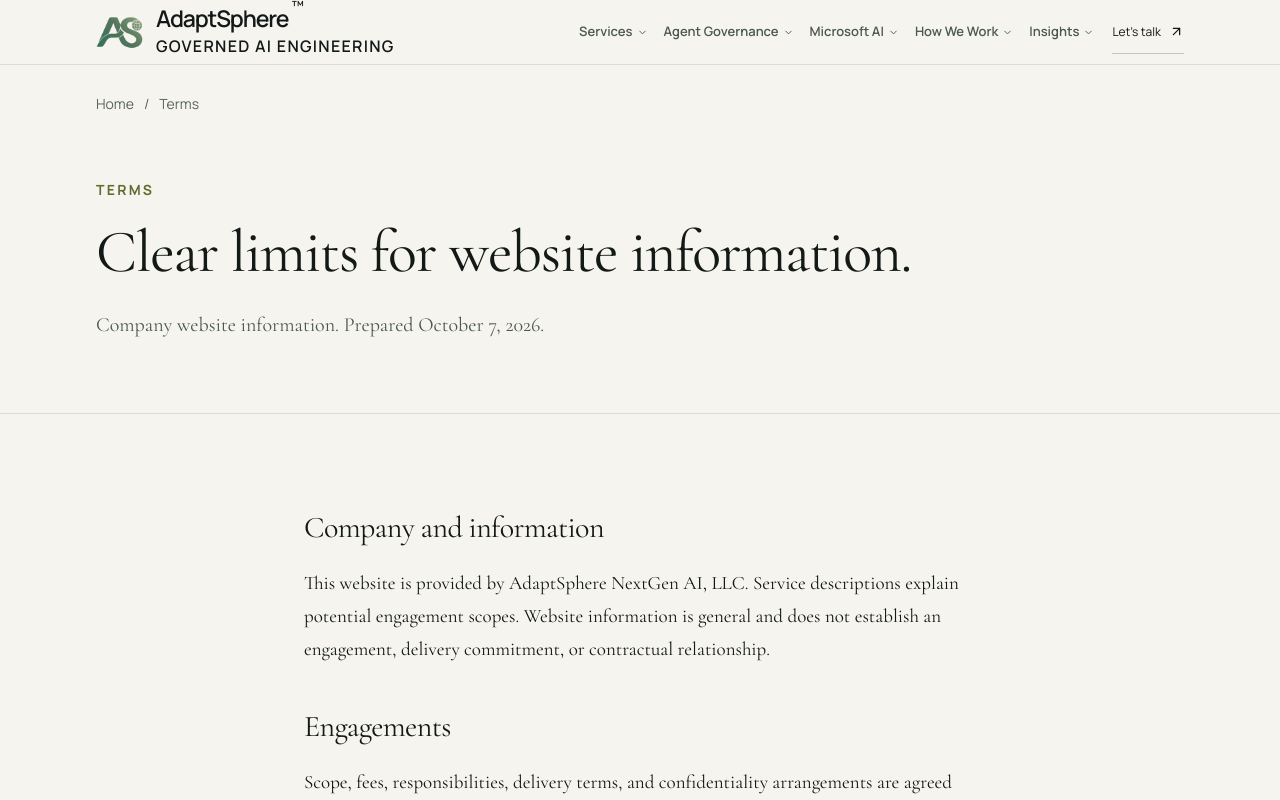
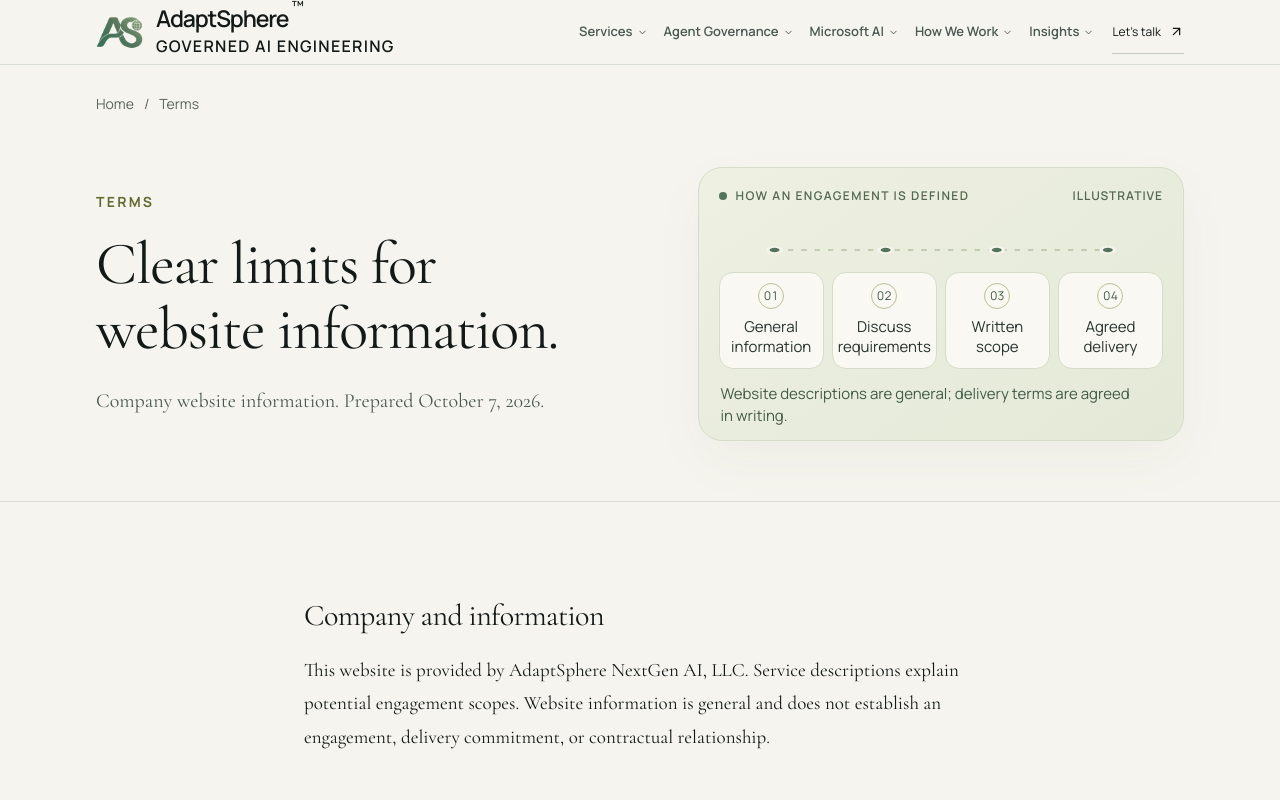
Before and after one commit to sougataroy-architect/adaptsphere-website, a Next.js app in the folder app/: page /terms in a window 1280 px wide. Shown: the top 800 px of the page. Built offline with nearby package versions, Linux system fonts and the light colour scheme.

Commit message:
Add page-specific diagrams to every hero

```diff
--- a/app/src/components/PageHeroVisual.tsx
+++ b/app/src/components/PageHeroVisual.tsx
@@ -1,15 +1,154 @@
-import { WorkflowScene } from "./WorkflowScene";
+type HeroDiagram = {
+  label: string;
+  note: string;
+  steps: [string, string, string, string];
+};
 
-function sceneForPath(path: string) {
-  if (path.includes("microsoft-ai") || path.includes("insight")) return 1;
-  if (path.includes("service") || path.includes("agent") || path.includes("contact")) return 2;
-  return 0;
+const diagrams: Record<string, HeroDiagram> = {
+  microsoft: {
+    label: "MICROSOFT AI ACCESS PATH",
+    note: "Follow the configured path from content to recorded activity.",
+    steps: ["Content permissions", "Identity + credentials", "Agent tools + actions", "Audit + review"],
+  },
+  governance: {
+    label: "AGENT AUTHORIZATION RECORD",
+    note: "Business accountability and technical access answer different questions.",
+    steps: ["Business sponsor", "Agent identity", "Permitted actions", "Review or disable"],
+  },
+  authorization: {
+    label: "AGENT ACCESS BOUNDARY",
+    note: "Identity and tool permissions define what the agent can attempt.",
+    steps: ["Agent identity", "Delegated or app access", "Allowed tool actions", "Denied-action tests"],
+  },
+  architecture: {
+    label: "GOVERNED AI ARCHITECTURE",
+    note: "Connect the approved task to the identity, data, and operating controls.",
+    steps: ["Business task", "Data boundary", "Approval gate", "Tested deployment"],
+  },
+  assessment: {
+    label: "ASSESSMENT EVIDENCE PATH",
+    note: "Compare intended use with configured access and observed behavior.",
+    steps: ["Inventory systems", "Map permissions", "Test edge cases", "Prioritize findings"],
+  },
+  platform: {
+    label: "PLATFORM OPERATIONS",
+    note: "Document the release and recovery path alongside the application.",
+    steps: ["Source + changes", "Release process", "Monitor operation", "Recover + hand over"],
+  },
+  remediation: {
+    label: "CONTROL REMEDIATION",
+    note: "Turn a finding into a tested change with a named operating owner.",
+    steps: ["Confirmed finding", "Control change", "Verify behavior", "Assign review owner"],
+  },
+  about: {
+    label: "ADAPTSPHERE DELIVERY MODEL",
+    note: "Engineering work follows the customer's systems and operating constraints.",
+    steps: ["Inspect systems", "Design boundaries", "Build integration", "Document operation"],
+  },
+  contact: {
+    label: "FIRST PROJECT CONVERSATION",
+    note: "Start with the workflow and clarify the useful next step together.",
+    steps: ["Current workflow", "Systems involved", "Open question", "Useful first step"],
+  },
+  delivery: {
+    label: "IMPLEMENTATION SEQUENCE",
+    note: "Move from an existing workflow to a tested handover.",
+    steps: ["Map the workflow", "Agree the boundary", "Build + integrate", "Test + hand over"],
+  },
+  schedule: {
+    label: "SCHEDULED AGENT AUTHORITY",
+    note: "A recurring trigger needs a current purpose and accountable sponsor.",
+    steps: ["Approved purpose", "Named sponsor", "Bounded effect", "Review date"],
+  },
+  chain: {
+    label: "MULTI-AGENT DELEGATION",
+    note: "Review each handoff and the combined effect of the chain.",
+    steps: ["Initiating request", "Orchestrator", "Delegated agents", "External effect"],
+  },
+  modernization: {
+    label: "CONTROLLED SYSTEM INTEGRATION",
+    note: "Expose deliberate operations while retaining application rules.",
+    steps: ["Business workflow", "Approved API", "Validation + access", "Record + recovery"],
+  },
+  operating: {
+    label: "GOVERNANCE IN OPERATION",
+    note: "Connect each requirement to how the system and its operators enforce it.",
+    steps: ["Policy requirement", "System setting", "Operating owner", "Review evidence"],
+  },
+  services: {
+    label: "GOVERNED IMPLEMENTATION",
+    note: "The engagement follows the workflow, its authority, and the systems it touches.",
+    steps: ["Existing workflow", "Access + approval", "Integration work", "Verified handover"],
+  },
+  insight: {
+    label: "RESEARCH TO ENGINEERING",
+    note: "Each note connects an authorization question to a practical system control.",
+    steps: ["Architecture", "Authorization", "Implementation", "Operations"],
+  },
+  privacy: {
+    label: "INFORMATION PATHS",
+    note: "Website requests and email inquiries follow separate service paths.",
+    steps: ["Website request", "Hosting records", "Email inquiry", "Reply by email"],
+  },
+  terms: {
+    label: "HOW AN ENGAGEMENT IS DEFINED",
+    note: "Website descriptions are general; delivery terms are agreed in writing.",
+    steps: ["General information", "Discuss requirements", "Written scope", "Agreed delivery"],
+  },
+  accessibility: {
+    label: "ACCESSIBLE PAGE STRUCTURE",
+    note: "Page content supports different ways to navigate and understand it.",
+    steps: ["Semantic structure", "Keyboard access", "Visible focus", "Text + motion options"],
+  },
+  workflow: {
+    label: "AI WORKFLOW",
+    note: "Keep the authority and review steps visible in the system design.",
+    steps: ["Source information", "Agent identity", "Human decision", "Recorded action"],
+  },
+};
+
+function diagramForPath(path: string): HeroDiagram {
+  if (path === "/privacy") return diagrams.privacy;
+  if (path === "/terms") return diagrams.terms;
+  if (path === "/accessibility") return diagrams.accessibility;
+  if (path === "/microsoft-ai" || path.includes("microsoft-ai-governance")) return diagrams.microsoft;
+  if (path === "/agent-governance" || path.includes("agent-governance")) return diagrams.governance;
+  if (path === "/how-we-work") return diagrams.delivery;
+  if (path === "/services") return diagrams.services;
+  if (path === "/about") return diagrams.about;
+  if (path === "/contact") return diagrams.contact;
+  if (path === "/insights") return diagrams.insight;
+  if (path.includes("authorize-the-schedule")) return diagrams.schedule;
+  if (path.includes("authorize-the-agent-chain")) return diagrams.chain;
+  if (path.includes("modernization")) return diagrams.modernization;
+  if (path.includes("governance-that-survives")) return diagrams.operating;
+  if (path.startsWith("/services/")) {
+    if (path.includes("architecture")) return diagrams.architecture;
+    if (path.includes("assessment")) return diagrams.assessment;
+    if (path.includes("agent-governance")) return diagrams.governance;
+    if (path.includes("integration")) return diagrams.modernization;
+    if (path.includes("platform")) return diagrams.platform;
+    if (path.includes("remediation")) return diagrams.remediation;
+    return diagrams.services;
+  }
+  if (path.startsWith("/insights/")) return diagrams.authorization;
+  return diagrams.about;
 }
 
 export function PageHeroVisual({ path }: { path: string }) {
-  const variant = sceneForPath(path);
-  return <figure className="page-hero-visual">
-    <figcaption><span><i aria-hidden="true" />A GOVERNED AI WORKFLOW</span><span className="page-hero-visual-index">0{variant + 1} / 03</span></figcaption>
-    <div className="page-hero-art"><WorkflowScene variant={variant} /></div>
+  const diagram = diagramForPath(path);
+  return <figure className="page-hero-visual" aria-label={diagram.label}>
+    <figcaption><span><i aria-hidden="true" />{diagram.label}</span><span className="page-hero-visual-index">ILLUSTRATIVE</span></figcaption>
+    <div className="page-hero-diagram">
+      <svg className="page-hero-route" viewBox="0 0 400 128" preserveAspectRatio="none" aria-hidden="true">
+        <path d="M50 64 H350" fill="none" stroke="#9aa988" strokeWidth="2" strokeDasharray="5 7" />
+        {[50, 150, 250, 350].map((x) => <circle key={x} cx={x} cy="64" r="6" fill="#52745b" stroke="#f6f4ee" strokeWidth="3" />)}
+      </svg>
+      <ol className="page-hero-steps">{diagram.steps.map((step, index) => <li key={step}>
+        <span className="page-hero-step-number">0{index + 1}</span>
+        <span className="page-hero-step-label">{step}</span>
+      </li>)}</ol>
+    </div>
+    <p className="page-hero-note">{diagram.note}</p>
   </figure>;
 }
--- a/app/src/components/UI.tsx
+++ b/app/src/components/UI.tsx
@@ -11,6 +11,6 @@ export function Eyebrow({children}:{children:ReactNode}){return <p className="ey
 function ButtonWash(){return <svg className="button-wash" viewBox="0 0 260 64" preserveAspectRatio="none" aria-hidden="true"><path d="M-20 20 C15 -12 100 -15 145 -6 C185 2 62 12 15 40 C-32 68 20 74 55 48 C92 20 164 65 203 16 C243 -33 240 8 197 42 C152 78 57 71 88 62 C125 51 231 64 263 18 C292 -24 294 39 249 68 C221 87 265 88 288 45" fill="none" stroke="currentColor" strokeWidth="34" strokeLinecap="round" pathLength="1000"/></svg>;}
 export function ButtonLink({href,children,secondary=false}:{href:string;children:ReactNode;secondary?:boolean}){return <Link className={cn("button",secondary&&"button-secondary")} href={href}><span className="button-label"><ButtonWash/><span className="button-copy">{children}</span></span><span className="button-icon"><ButtonWash/><ArrowUpRight size={20} aria-hidden="true"/></span></Link>;}
 export function SectionHeading({label,title,text}:{label:string;title:string;text?:string}){return <div className="section-heading"><Eyebrow>{label}</Eyebrow><h2>{title}</h2>{text&&<p>{text}</p>}</div>;}
-export function PageHeader({label,title,text,path}:{label:string;title:string;text:string;path:string}){const showVisual=!['/privacy','/terms','/accessibility','/404'].includes(path);return <><Container><nav className="breadcrumbs" aria-label="Breadcrumb"><Link href="/">Home</Link><span aria-hidden="true">/</span><span aria-current="page">{label}</span></nav></Container><header className={cn("page-header",showVisual&&"page-header-visual")}><Container className={showVisual?"page-header-grid":""}><div className={showVisual?"page-header-copy":""}><Eyebrow>{label}</Eyebrow><h1>{title}</h1><p>{text}</p></div>{showVisual&&<PageHeroVisual path={path}/>}</Container></header><JsonLd data={{"@context":"https://schema.org","@type":"BreadcrumbList",itemListElement:[{"@type":"ListItem",position:1,name:"Home",item:site.url},{"@type":"ListItem",position:2,name:label,item:site.url+path}]}}/></>;}
+export function PageHeader({label,title,text,path}:{label:string;title:string;text:string;path:string}){return <><Container><nav className="breadcrumbs" aria-label="Breadcrumb"><Link href="/">Home</Link><span aria-hidden="true">/</span><span aria-current="page">{label}</span></nav></Container><header className="page-header page-header-visual"><Container className="page-header-grid"><div className="page-header-copy"><Eyebrow>{label}</Eyebrow><h1>{title}</h1><p>{text}</p></div><PageHeroVisual path={path}/></Container></header><JsonLd data={{"@context":"https://schema.org","@type":"BreadcrumbList",itemListElement:[{"@type":"ListItem",position:1,name:"Home",item:site.url},{"@type":"ListItem",position:2,name:label,item:site.url+path}]}}/></>;}
 export function TextLink({href,children}:{href:string;children:ReactNode}){return <Link className="text-link" href={href}>{children}<ArrowRight size={16} aria-hidden="true"/></Link>;}
 export function CTASection(){return <Section className="cta"><Container><div><Eyebrow>A practical starting point</Eyebrow><h2>Discuss your AI deployment<br/>and access requirements.</h2><p>Tell us what your team needs to improve and which tools you use. We can discuss reviewing, building, or improving an AI solution, even if you are unsure where to start.</p></div><ButtonLink href="/contact">Discuss Your AI Project</ButtonLink></Container></Section>;}
```
Also changed, not shown: app/src/app/globals.css.
